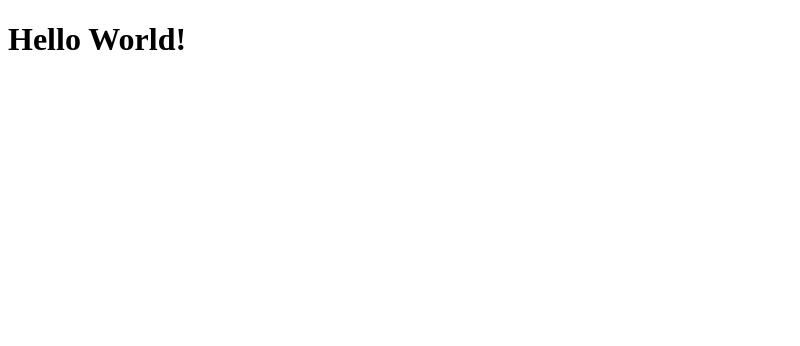
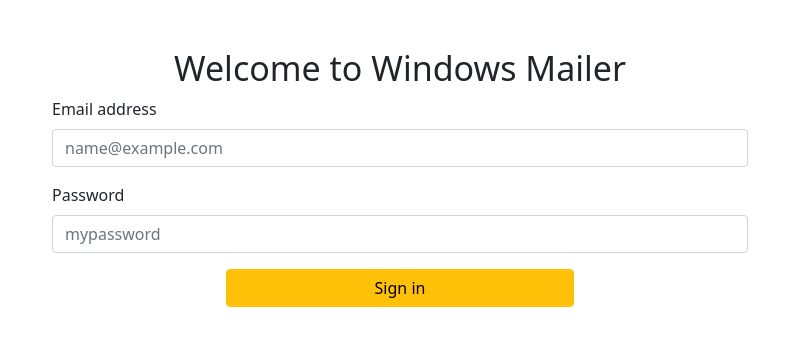
Before and after one commit to nurhidaylma/windows_mailer, an Electron app: page index.html in a window 800 px wide. Drawn offline with nearby package versions, Linux system fonts and the light colour scheme.

Commit message:
add login page

```diff
--- a/index.html
+++ b/index.html
@@ -4,9 +4,27 @@
     <meta charset="UTF-8">
     <meta http-equiv="X-UA-Compatible" content="IE=edge">
     <meta name="viewport" content="width=device-width, initial-scale=1.0">
-    <title>Document</title>
+
+    <!-- Bootstrap CSS-->
+    <link href="https://cdn.jsdelivr.net/npm/bootstrap@5.0.0-beta3/dist/css/bootstrap.min.css" rel="stylesheet" integrity="sha384-eOJMYsd53ii+scO/bJGFsiCZc+5NDVN2yr8+0RDqr0Ql0h+rP48ckxlpbzKgwra6" crossorigin="anonymous">
+
+    <title>Windows Mailer</title>
 </head>
 <body>
-    <h1>Hello World!</h1>
+    <h1 class="text-center mt-5">Welcome to Windows Mailer</h1>
+
+    <div class="container-sm">
+        <div class="mb-3">
+            <label for="email" class="form-label">Email address</label>
+            <input type="email" class="form-control" id="email" name="email" placeholder="name@example.com">
+        </div>
+        <div class="mb-3">
+            <label for="password" class="form-label">Password</label>
+            <input type="password" class="form-control" name="password" id="password" placeholder="mypassword">
+        </div>
+
+        <button type="button" class="btn btn-warning d-grid gap-2 col-6 mx-auto" >Sign in</button>
+    </div>
+
 </body>
 </html>
```
Also changed, not shown: 1 other file.
